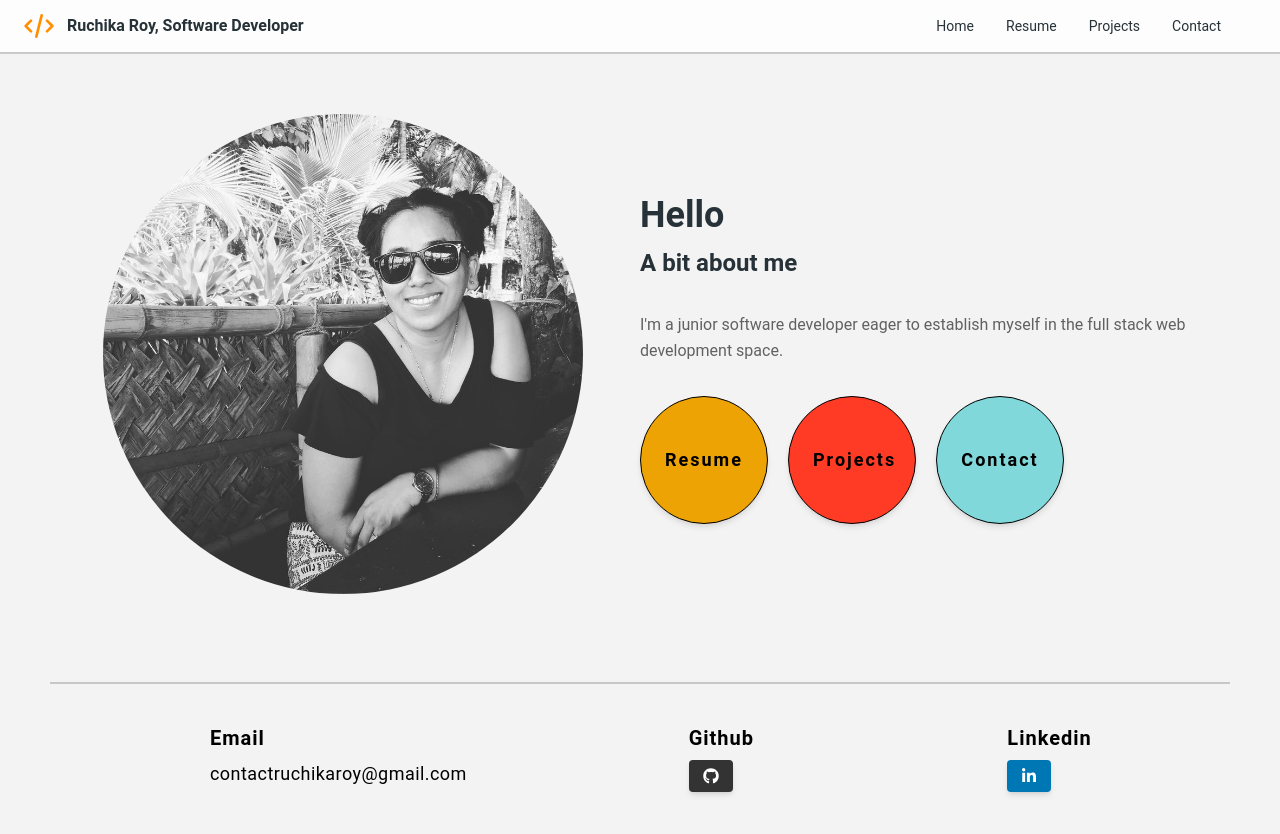
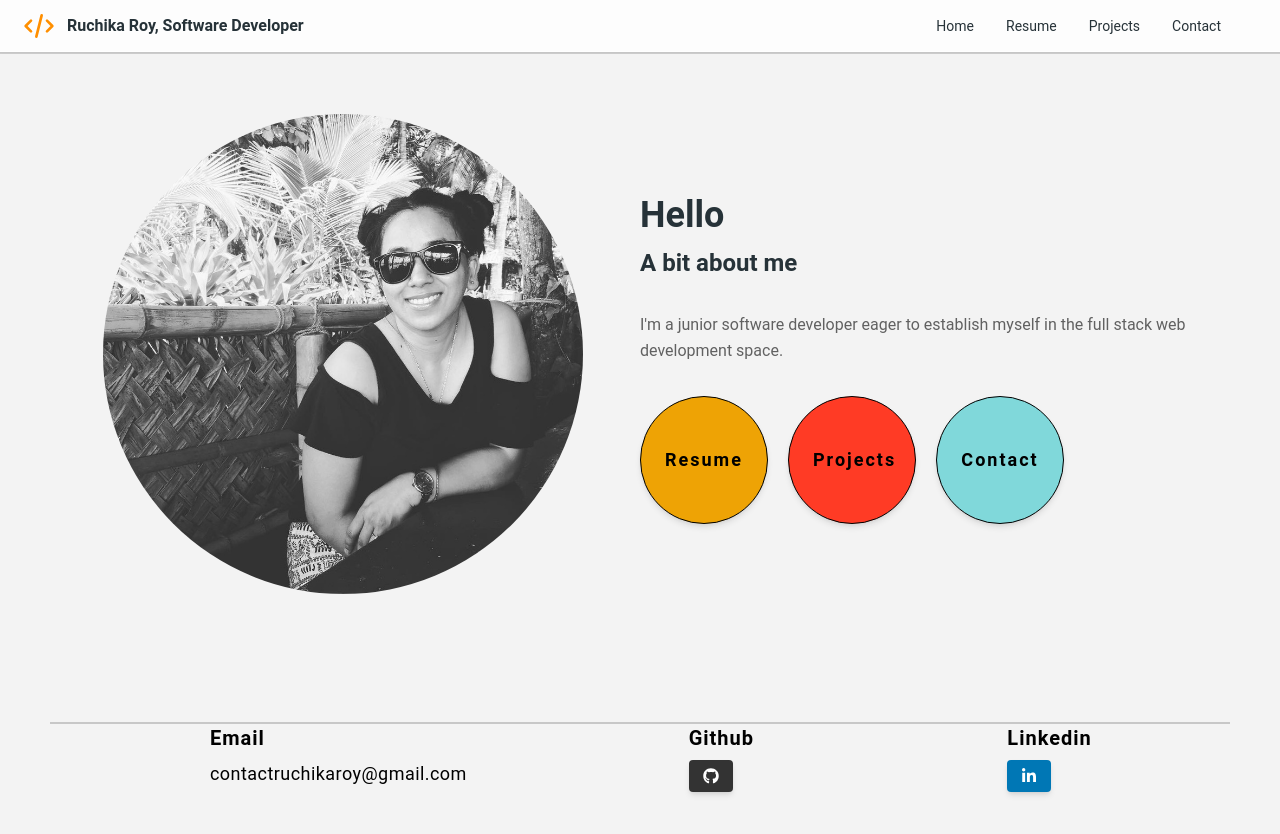
Before and after one commit to ruchikaroy/rr_portfolio_website, a React (Vite) app: page / in a window 1280 px wide. Shown: the top 834 px of the page. Built offline with nearby package versions, Linux system fonts and the light colour scheme.

Commit message:
made changes to styling in footer component

```diff
--- a/src/Components/Footer.tsx
+++ b/src/Components/Footer.tsx
@@ -3,8 +3,10 @@ import { Typography } from "@material-tailwind/react";
 const Footer = () => {
   return (
     <>
-      <div style={{ border: "solid 0.5px #c7c7c7" }} className="mx-10"></div>
-      <div className=" grid grid-cols-1 lg:grid-cols-3 gap-4 m-10">
+      <div
+        style={{ borderTop: " solid 2px #c7c7c7" }}
+        className=" grid grid-cols-1 lg:grid-cols-3 gap-4 m-10 "
+      >
         <div>
           <div className="mb-2 font-sans font-bold text-xl tracking-wider lg:ml-40">
             Email
```
